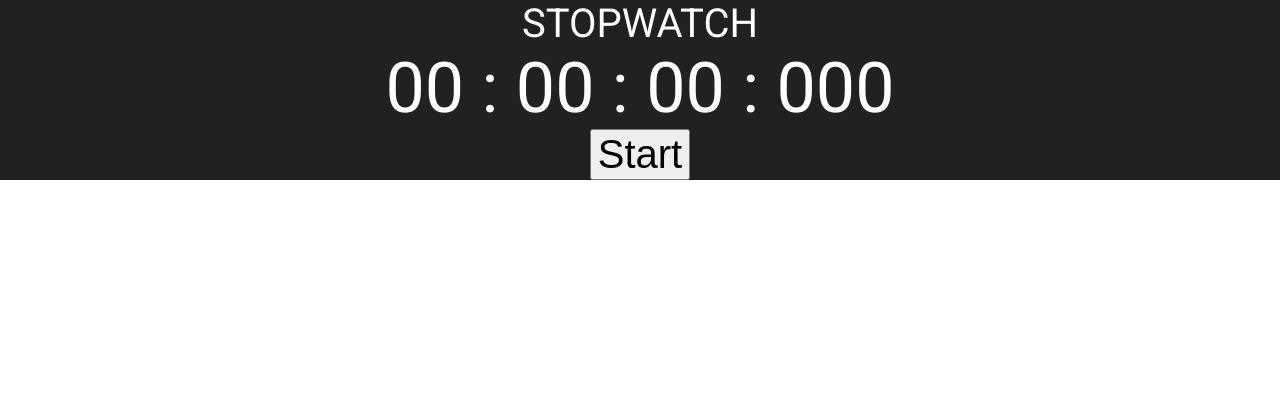
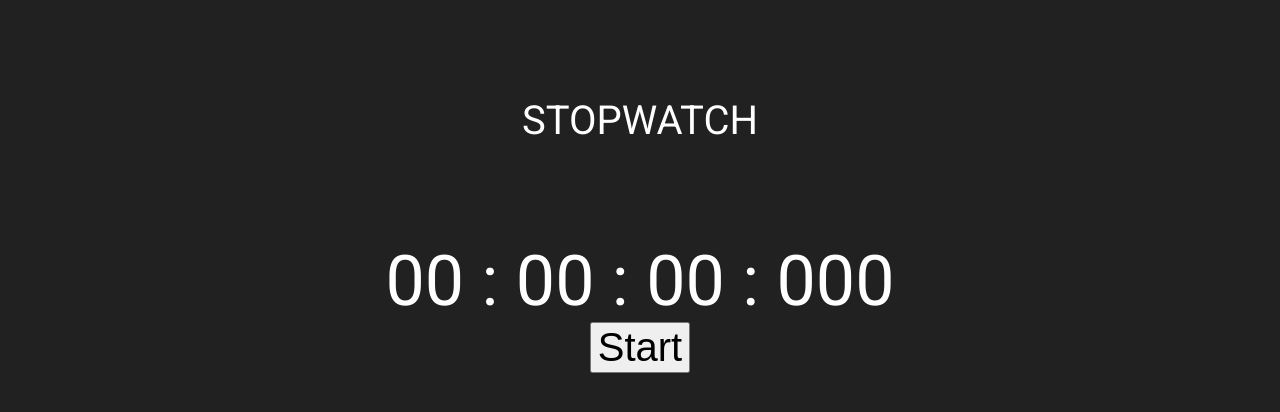
Before and after one commit to TheOluwafemi/Vue-Stopwatch, a Vue app: page / in a window 1280 px wide. Shown: the top 412 px of the page. Built offline with nearby package versions, Linux system fonts and the light colour scheme.

Commit message:
set height to full page height for the home page

```diff
--- a/src/views/Home.vue
+++ b/src/views/Home.vue
@@ -19,4 +19,8 @@
   };
 </script>
 
-TimingIndicator
+<style lang="scss" scoped>
+  .home {
+    height: 100vh;
+  }
+</style>
```
